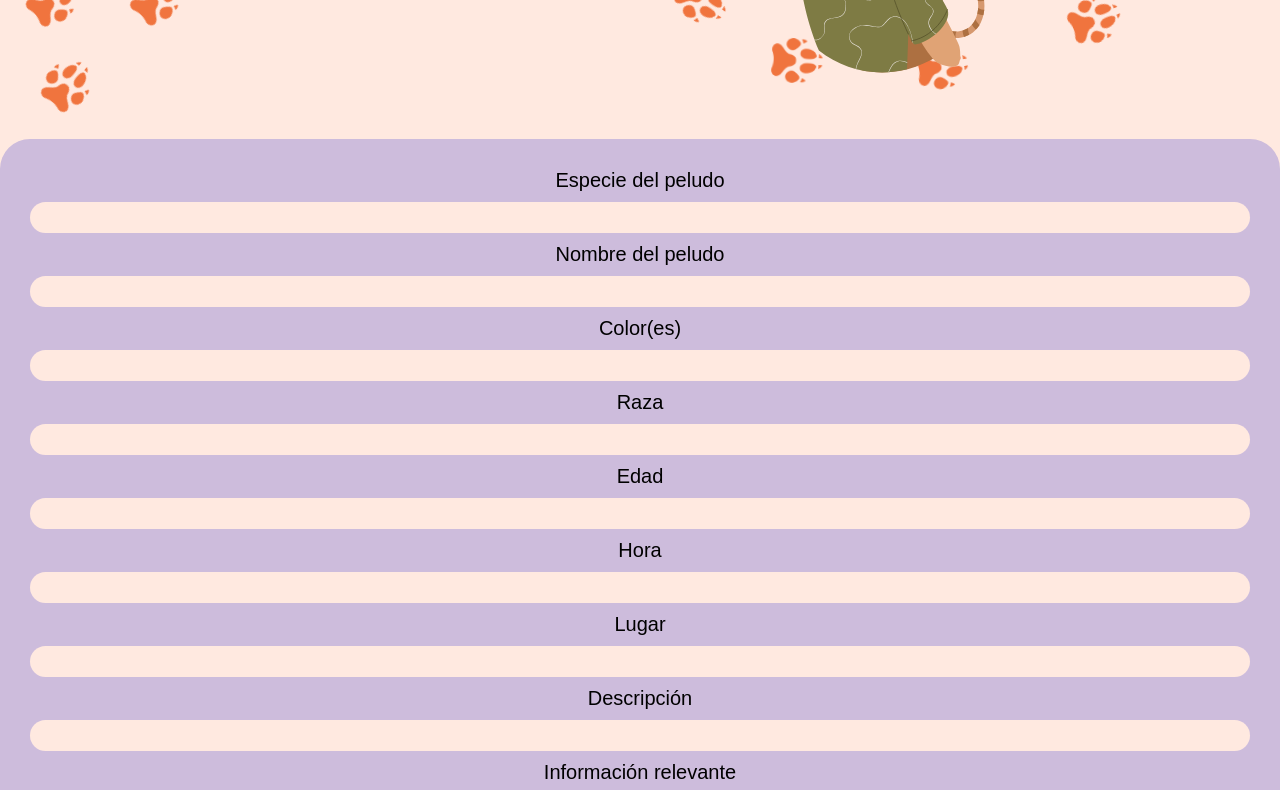
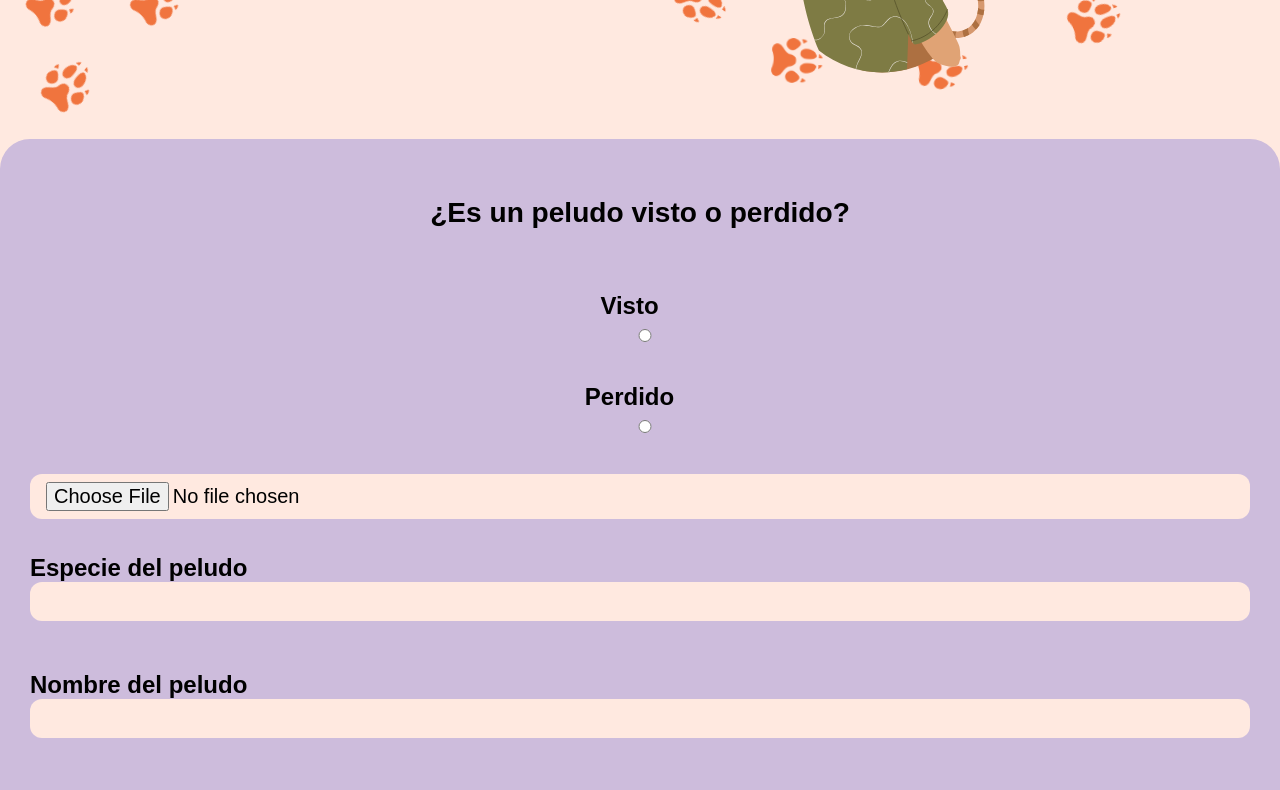
Before and after one commit to mercuryeater/rastro-peludo, a Next.js app: page /report in a window 1280 px wide. Shown: the part 640-1430 px from the top of the page. Built offline with nearby package versions, Linux system fonts and the light colour scheme; a web font is replaced by a local one.

Commit message:
chore: :construction: addFormV1

```diff
--- a/src/components/Report/RepForm/ReportForm.jsx
+++ b/src/components/Report/RepForm/ReportForm.jsx
@@ -11,7 +11,9 @@ export default function ReportForm() {
     "Hora",
     "Lugar",
     "Descripción",
-    "Información relevante",
+    "Nombre de contacto",
+
+    "Teléfono",
   ];
 
   const sendForm = (e) => {
@@ -20,17 +22,34 @@ export default function ReportForm() {
   };
   return (
     <form className={style.Form} onSubmit={sendForm}>
+      <h3>¿Es un peludo visto o perdido?</h3>
+      <div className={style.radio}>
+        <label className={style} htmlFor="visto">
+          Visto
+          <input type="radio" id="visto" value="visto" name="postType" />
+        </label>
+      </div>
+      <div className={style.radio}>
+        <label className={style} htmlFor="perdido">
+          Perdido
+          <span></span>
+          <input type="radio" value="Perdido" name="postType" />
+        </label>
+      </div>
+
+      <input type="file" accept="image/*" name="images" />
       {inputFields.map((field, index) => (
         <React.Fragment key={index}>
           <label className={style.Form__label} htmlFor={field}>
             {field}
+
+            <input
+              className={style.Form__input}
+              type="text"
+              name={field}
+              maxLength="100"
+            />
           </label>
-          <input
-            className={style.Form__input}
-            type="text"
-            name={field}
-            maxLength="100"
-          />
         </React.Fragment>
       ))}
       {/* <input
--- a/src/components/Report/RepForm/ReportForm.module.scss
+++ b/src/components/Report/RepForm/ReportForm.module.scss
@@ -7,21 +7,26 @@
   display: flex;
   flex-direction: column;
   align-items: center;
-  gap: 10px;
+  gap: 35px;
   padding: 30px;
-  font-size: 20px;
+  font-size: 24px;
+  font-weight: 600;
 
-  &__label {
+  label {
     text-align: left;
+    width: 100%;
+    margin-bottom: 15px;
   }
 
-  &__input {
+  input {
     background-color: base.$background;
     width: 100%;
     box-sizing: border-box;
-    border-radius: 16px;
+    border-radius: 12px;
     border: none;
     padding: 8px 16px;
+    font-family: inherit;
+    font-size: 20px;
   }
 
   &__btn {
```
